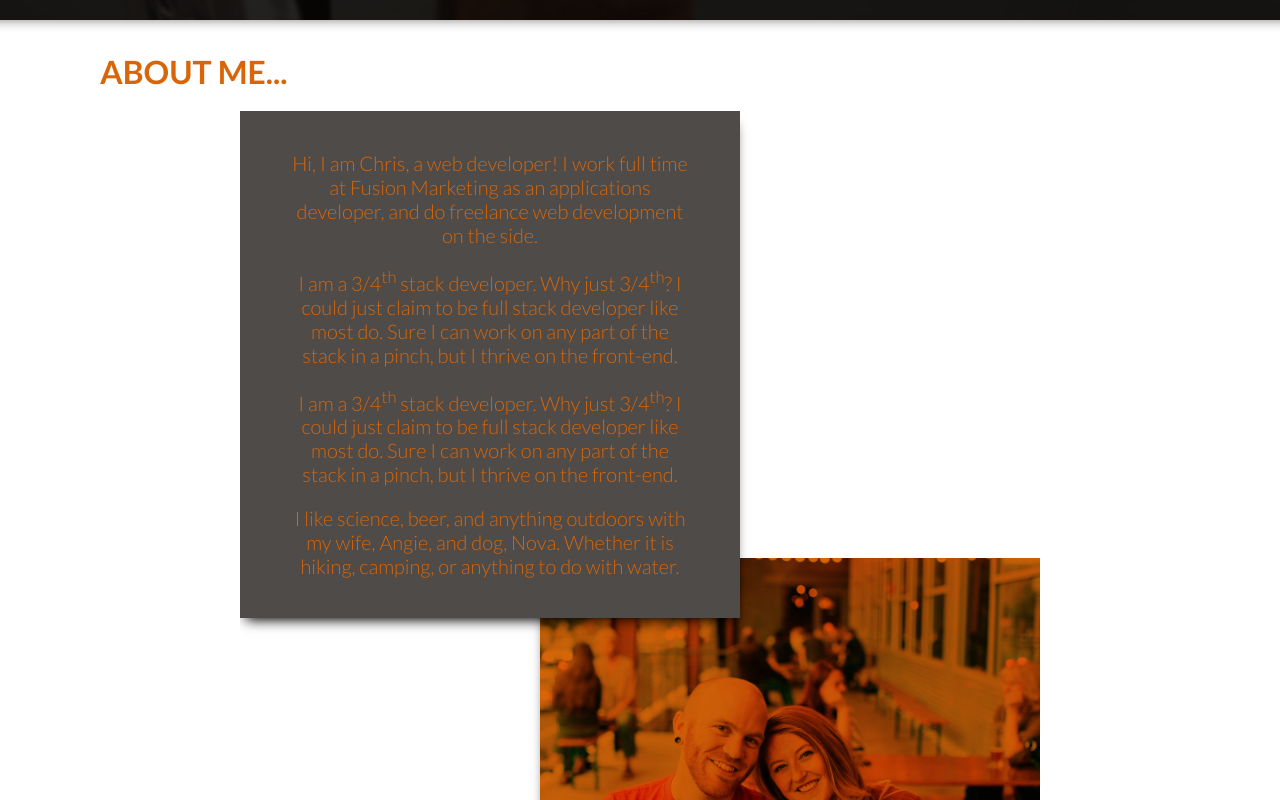
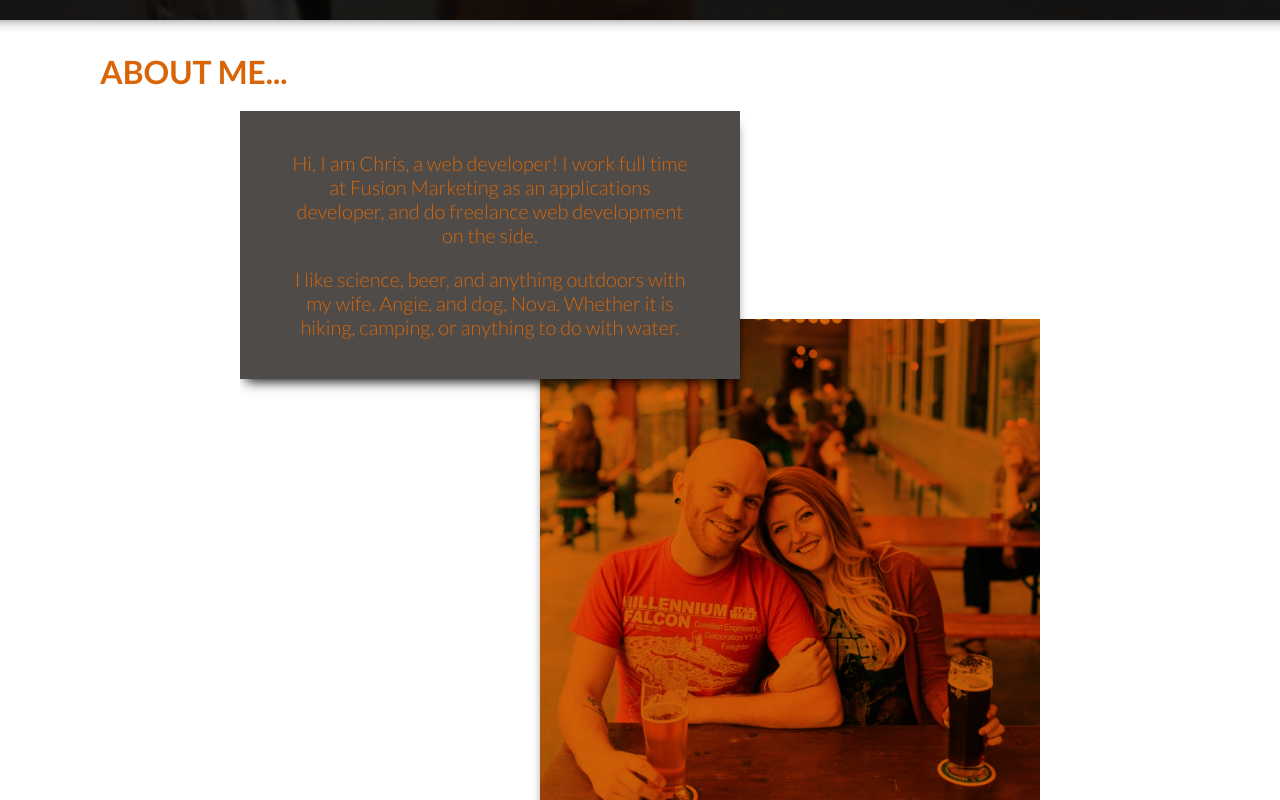
Before and after one commit to chris-milliano/personal-site, an Angular app: page / in a window 1280 px wide. Shown: the part 780-1580 px from the top of the page. Built offline with nearby package versions, Linux system fonts and the light colour scheme.

Commit message:
CHORE: Update landign-about copy

```diff
--- a/src/app/components/landing-about/landing-about.component.html
+++ b/src/app/components/landing-about/landing-about.component.html
@@ -11,18 +11,6 @@
                         Hi, I am Chris, a web developer! I work full time
                         at Fusion Marketing as an applications developer,
                         and do freelance web development on the side.
-                    </p>
-                    <p>
-                        I am a 3/4<sup>th</sup> stack developer. Why just
-                        3/4<sup>th</sup>? I could just claim to be full stack
-                        developer like most do. Sure I can work on any part
-                        of the stack in a pinch, but I thrive on the front-end.
-                    </p>
-                    <p>
-                        I am a 3/4<sup>th</sup> stack developer. Why just
-                        3/4<sup>th</sup>? I could just claim to be full stack
-                        developer like most do. Sure I can work on any part
-                        of the stack in a pinch, but I thrive on the front-end.
                     </p>
                     <p>
                         I like science, beer, and anything outdoors with
```
